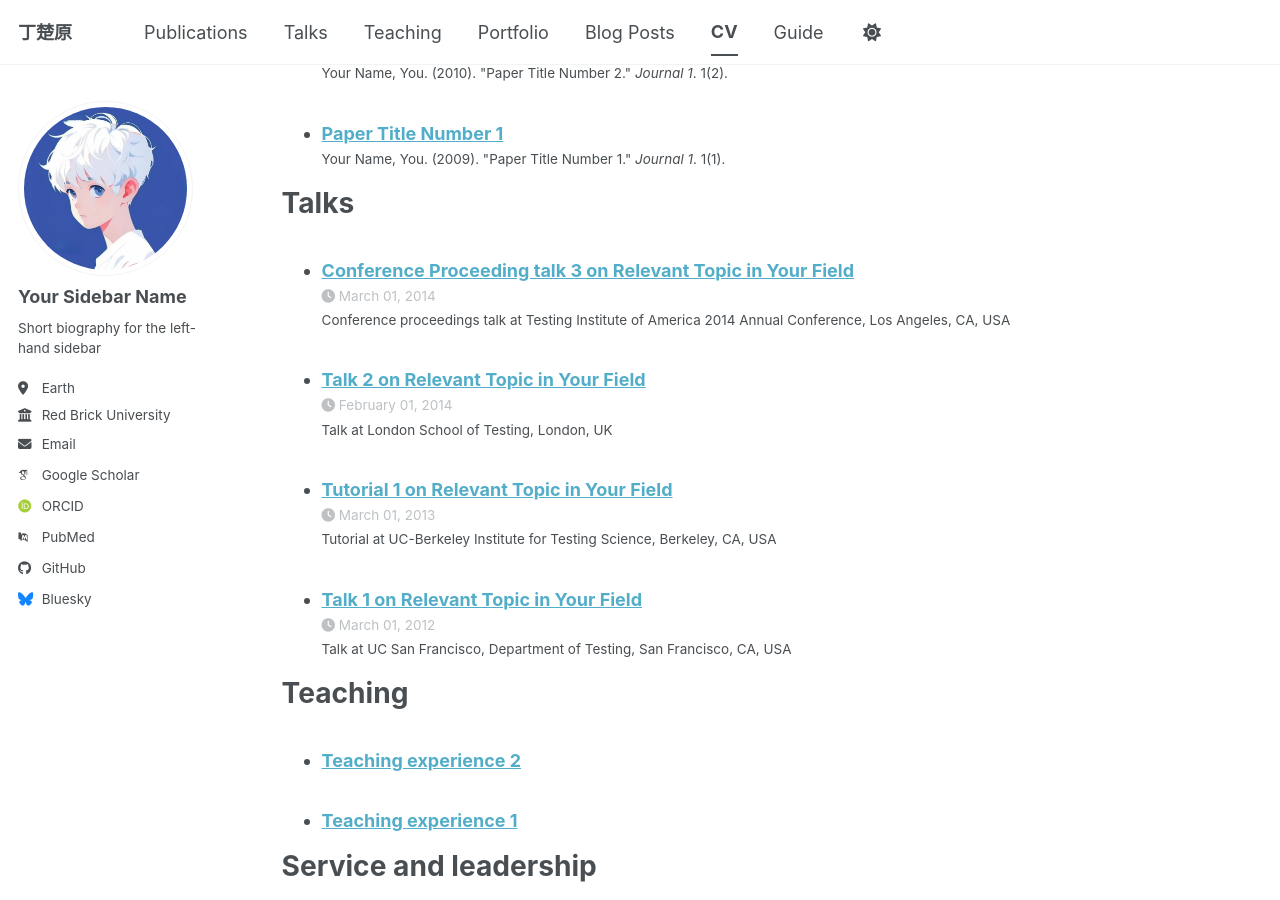
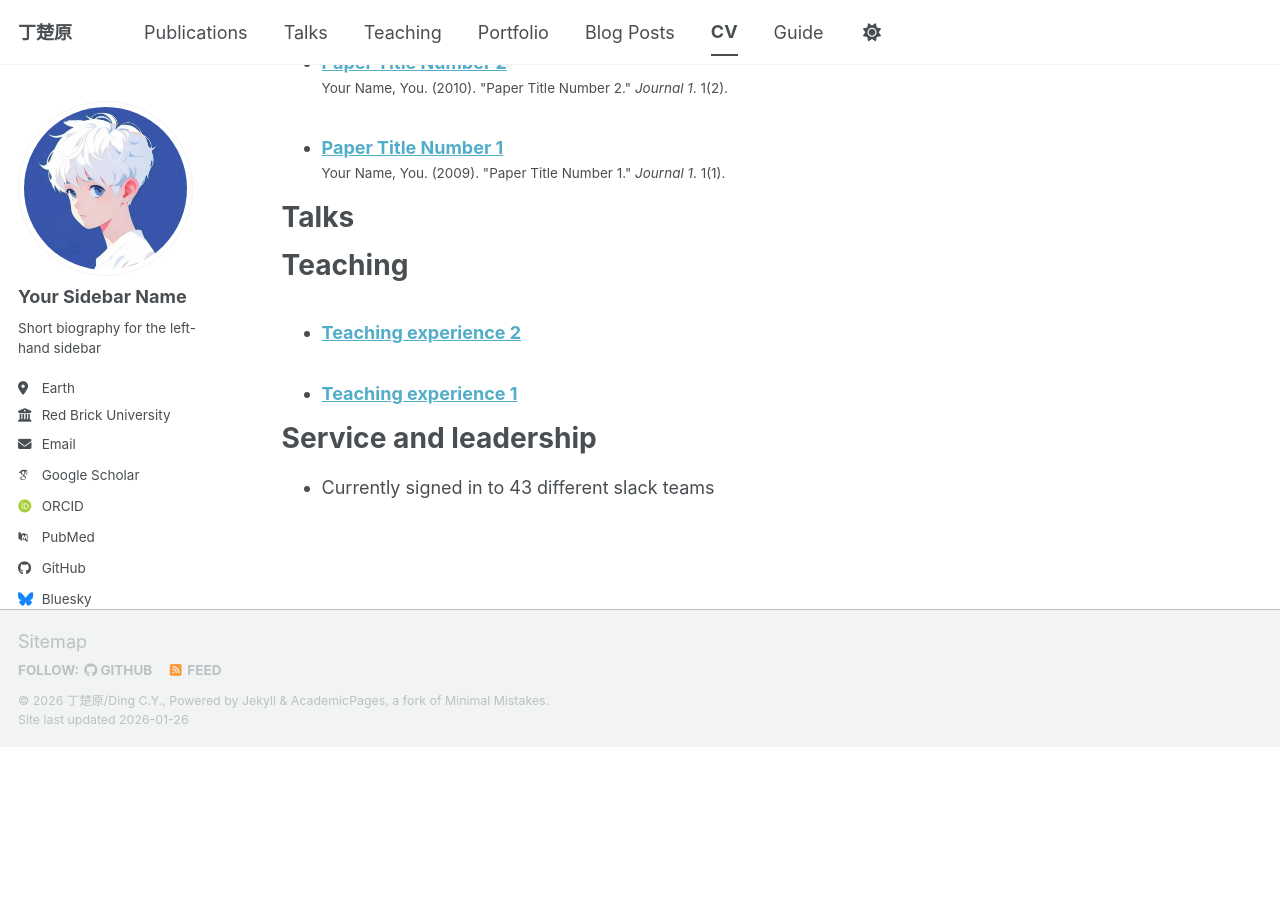
Before and after one commit to happyADD/happyADD.github.io, a Jekyll site: the page built from _pages/cv.md, in a window 1280 px wide and 900 px high, scrolled down 1193 px. Built offline with Jekyll 4.4.1, drawn with Linux system fonts in a browser that asks for light colours; some web fonts are replaced; a script bundle is joined from its source files by our own code; library files that are not in the unit come from our copies; after the commit the page ends 1940 px from its top, so only the background shows below that.

Commit message:
change talks to projects

```diff
--- a/_pages/cv.md
+++ b/_pages/cv.md
@@ -26,6 +26,10 @@
 - 卫惯组合导航在单片机上的部署
 - 多约束的机械臂控制规划
 
+  <ul>{% for post in site.talks reversed %}
+    {% include archive-single-talk-cv.html  %}
+  {% endfor %}</ul>
+
 技术栈/Skills
 ======
 - C/C++ ROS2 开发
@@ -42,9 +46,7 @@
 
 Talks
 ======
-  <ul>{% for post in site.talks reversed %}
-    {% include archive-single-talk-cv.html  %}
-  {% endfor %}</ul>
+
 
 Teaching
 ======
--- a/_talks/2012-03-01-talk-1.md
+++ /dev/null
@@ -1,11 +0,0 @@
----
-title: "Talk 1 on Relevant Topic in Your Field"
-collection: talks
-type: "Talk"
-permalink: /talks/2012-03-01-talk-1
-venue: "UC San Francisco, Department of Testing"
-date: 2012-03-01
-location: "San Francisco, CA, USA"
----
-
-This is a description of your talk, which is a markdown file that can be all markdown-ified like any other post. Yay markdown!
--- a/_talks/2013-03-01-tutorial-1.md
+++ /dev/null
@@ -1,13 +0,0 @@
----
-title: "Tutorial 1 on Relevant Topic in Your Field"
-collection: talks
-type: "Tutorial"
-permalink: /talks/2013-03-01-tutorial-1
-venue: "UC-Berkeley Institute for Testing Science"
-date: 2013-03-01
-location: "Berkeley, CA, USA"
----
-
-[More information here](http://exampleurl.com)
-
-This is a description of your tutorial, note the different field in type. This is a markdown files that can be all markdown-ified like any other post. Yay markdown!
--- a/_talks/2014-02-01-talk-2.md
+++ /dev/null
@@ -1,13 +0,0 @@
----
-title: "Talk 2 on Relevant Topic in Your Field"
-collection: talks
-type: "Talk"
-permalink: /talks/2014-02-01-talk-2
-venue: "London School of Testing"
-date: 2014-02-01
-location: "London, UK"
----
-
-[More information here](http://example2.com)
-
-This is a description of your talk, which is a markdown files that can be all markdown-ified like any other post. Yay markdown!
--- a/_talks/2014-03-01-talk-3.md
+++ /dev/null
@@ -1,11 +0,0 @@
----
-title: "Conference Proceeding talk 3 on Relevant Topic in Your Field"
-collection: talks
-type: "Conference proceedings talk"
-permalink: /talks/2014-03-01-talk-3
-venue: "Testing Institute of America 2014 Annual Conference"
-date: 2014-03-01
-location: "Los Angeles, CA, USA"
----
-
-This is a description of your conference proceedings talk, note the different field in type. You can put anything in this field.
```
Also changed, not shown: .obsidian/workspace.json, _talks/云台.md (added), projects/云台.md (deleted).
